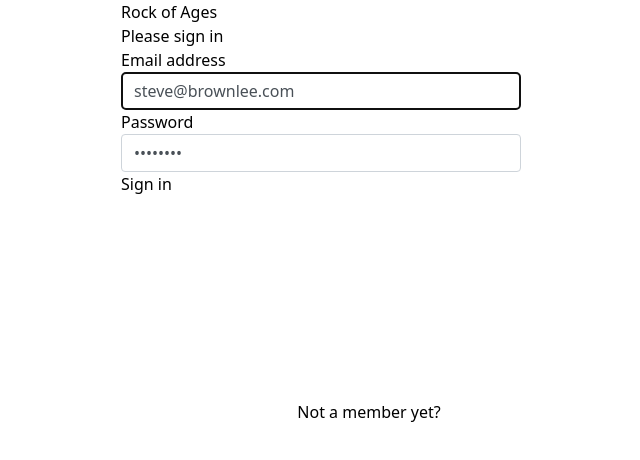
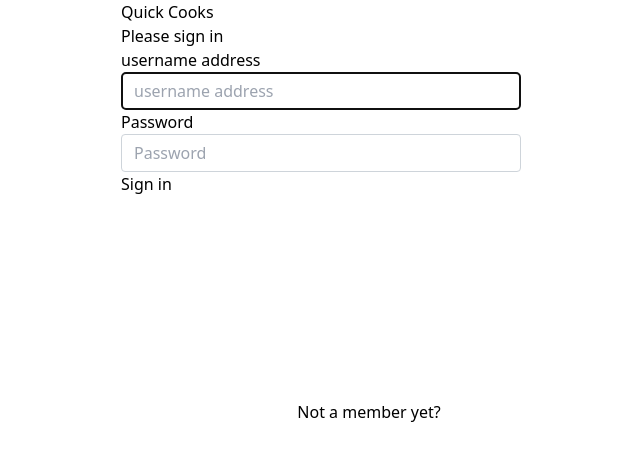
Before and after one commit to Doubles-101/cookproject-client, a React (Vite) app: page /login in a window 1280 px wide. Shown: the top 460 px of the page, without its empty margins (271-911 px from the left). Built offline with nearby package versions, Linux system fonts and the light colour scheme.

Commit message:
users can login

```diff
--- a/src/pages/Login.jsx
+++ b/src/pages/Login.jsx
@@ -3,8 +3,8 @@ import { Link, useNavigate } from "react-router-dom";
 import "./Login.css"
 
 export const Login = () => {
-    const [email, setEmail] = useState("steve@brownlee.com")
-    const [password, setPassword] = useState("brownlee")
+    const [username, setUsername] = useState("")
+    const [password, setPassword] = useState("")
     const existDialog = useRef()
     const navigate = useNavigate()
 
@@ -12,7 +12,10 @@ export const Login = () => {
         e.preventDefault()
         fetch(`http://localhost:8000/login`, {
             method: "POST",
-            body: JSON.stringify({ email, password }),
+            body: JSON.stringify({
+                username: username,
+                password: password
+            }),
             headers: {
                 "Content-Type": "application/json"
             }
@@ -20,7 +23,7 @@ export const Login = () => {
             .then(res => res.json())
             .then(authInfo => {
                 if (authInfo.valid) {
-                    localStorage.setItem("rock_token", JSON.stringify(authInfo))
+                    localStorage.setItem("cook_token", JSON.stringify(authInfo))
                     navigate("/")
                 } else {
                     existDialog.current.showModal()
@@ -37,15 +40,15 @@ export const Login = () => {
 
             <section>
                 <form className="form--login" onSubmit={handleLogin}>
-                    <h1 className="text-4xl mt-7 mb-3">Rock of Ages</h1>
+                    <h1 className="text-4xl mt-7 mb-3">Quick Cooks</h1>
                     <h2 className="text-xl mb-10">Please sign in</h2>
                     <fieldset className="mb-4">
-                        <label htmlFor="inputEmail"> Email address </label>
-                        <input type="email" id="inputEmail"
-                            value={email}
-                            onChange={evt => setEmail(evt.target.value)}
+                        <label htmlFor="inputusername"> username address </label>
+                        <input type="username" id="inputusername"
+                            value={username}
+                            onChange={evt => setUsername(evt.target.value)}
                             className="form-control"
-                            placeholder="Email address"
+                            placeholder="username address"
                             required autoFocus />
                     </fieldset>
                     <fieldset className="mb-4">
```
